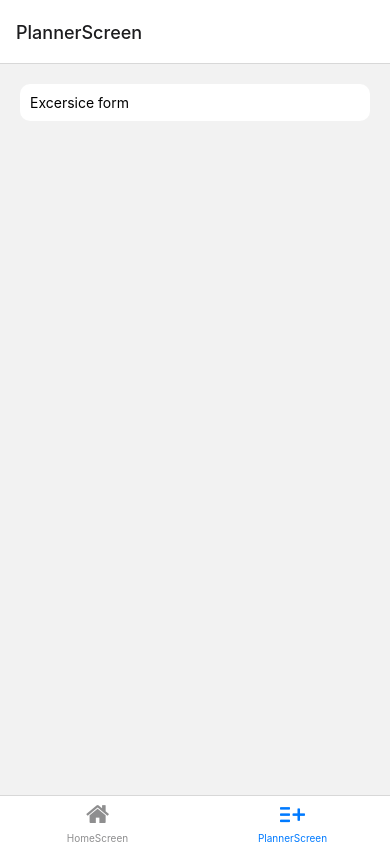
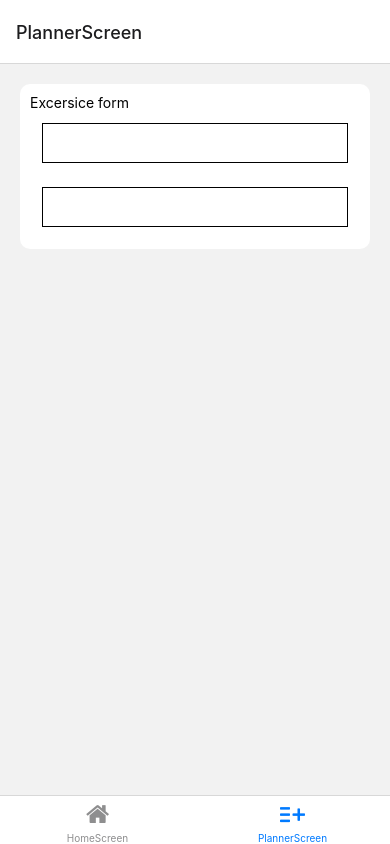
Before and after one commit to Isrealsix/workout, a React Native app: screen /PlannerScreen in a window 390 px wide. Built offline with nearby package versions, Linux system fonts and the light colour scheme.

Commit message:
2 way bind text input

```diff
--- a/components/WorkoutForm.tsx
+++ b/components/WorkoutForm.tsx
@@ -1,19 +1,51 @@
-import { StyleSheet, Text, View } from "react-native";
+import { useState } from "react";
+import { StyleSheet, Text, TextInput, View } from "react-native";
 
 const WorkoutForm = () => {
+  const [form, setForm] = useState({
+    name: '',
+    duration: ''
+  })
+
+  const handleTextChange = (name: string) => (text: string) => {
+    setForm((prevForm) => ({
+      ...prevForm,
+      [name]: text
+    }))
+
+    console.log(form);
+  }
   return (
     <View style={styles.container}>
       <Text>Excersice form</Text>
+      <View>
+        <TextInput
+          value={form.name}
+          style={styles.input}
+          onChangeText={handleTextChange('name')}
+        />
+        <TextInput
+          value={form.duration}
+          style={styles.input}
+          onChangeText={handleTextChange('duration')}
+        />
+      </View>
     </View>
   );
 };
 
 const styles = StyleSheet.create({
   container: {
-    backgroundColor: '#fff',
+    backgroundColor: "#fff",
     borderRadius: 10,
+    padding: 10,
+  },
+  input: {
+    height: 40,
+    margin: 12,
+    borderWidth: 1,
     padding: 10
   }
-})
+});
 
 export default WorkoutForm;
```
